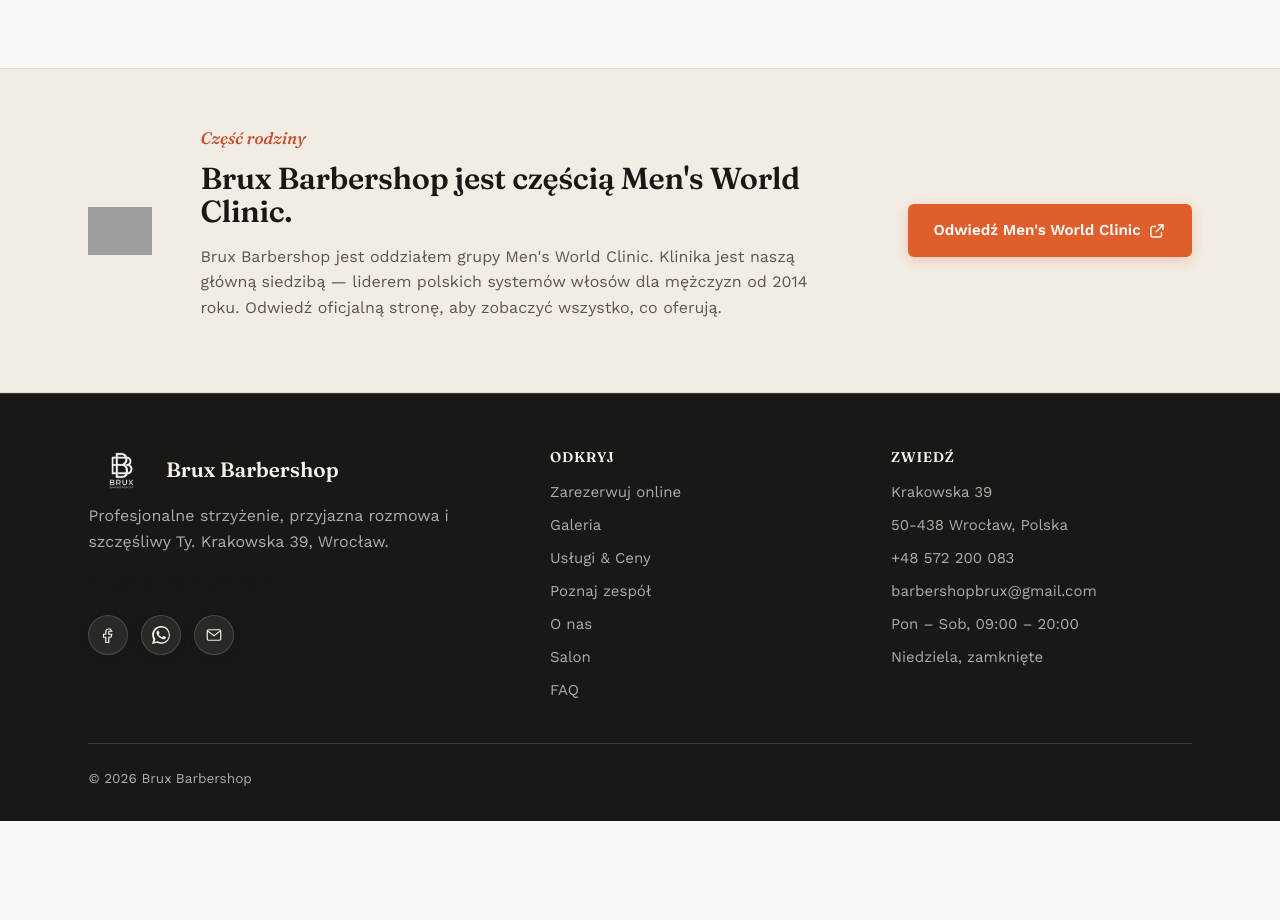
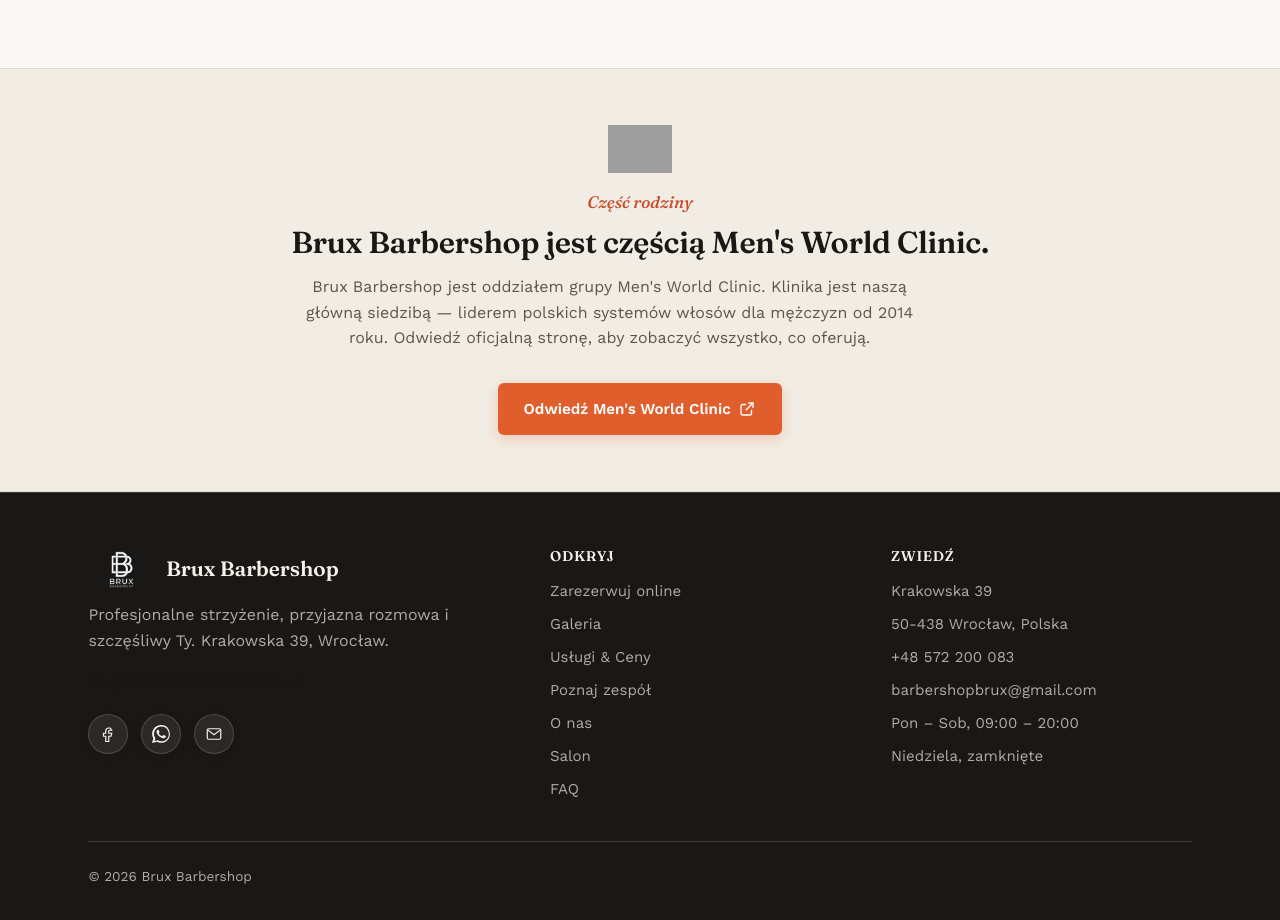
Before and after one commit to Calebstack/brux-barber, a plain HTML site: page index.html in a window 1280 px wide. Shown: the part 3800-4720 px from the top of the page. Before the commit the page ends 4621 px from the top, so only its background shows below. Drawn offline with nearby package versions, Linux system fonts and the light colour scheme; grey boxes are pictures that could not be loaded.

Commit message:
mensclinic

```diff
--- a/assets/css/style.css
+++ b/assets/css/style.css
@@ -807,6 +807,15 @@ nav.primary-nav a.is-active { color: var(--rust-bright); font-weight: 600; }
   white-space: nowrap;
 }
 
+/* Centered clinic band layout */
+.clinic-band--centered {
+  display: flex;
+  flex-direction: column;
+  align-items: center;
+  text-align: center;
+  gap: 1rem;
+}
+
 /* Footer */
 footer.site-footer {
   background: #eee8dc;
--- a/index.html
+++ b/index.html
@@ -161,7 +161,7 @@
 
 <section class="section section--paper section--tight" id="mens-world-clinic">
   <div class="wrap">
-    <div class="clinic-band">
+    <div class="clinic-band clinic-band--centered">
       <div class="clinic-band__logo">
         <img src="https://mensworldclinic.com/wp-content/uploads/2026/04/mwcbarberclinic-poziom-1-1.png" alt="Logo Men's World Clinic" width="220" height="auto">
       </div>
```
Also changed, not shown: about.html (+1 -1 lines), 1 other file.
